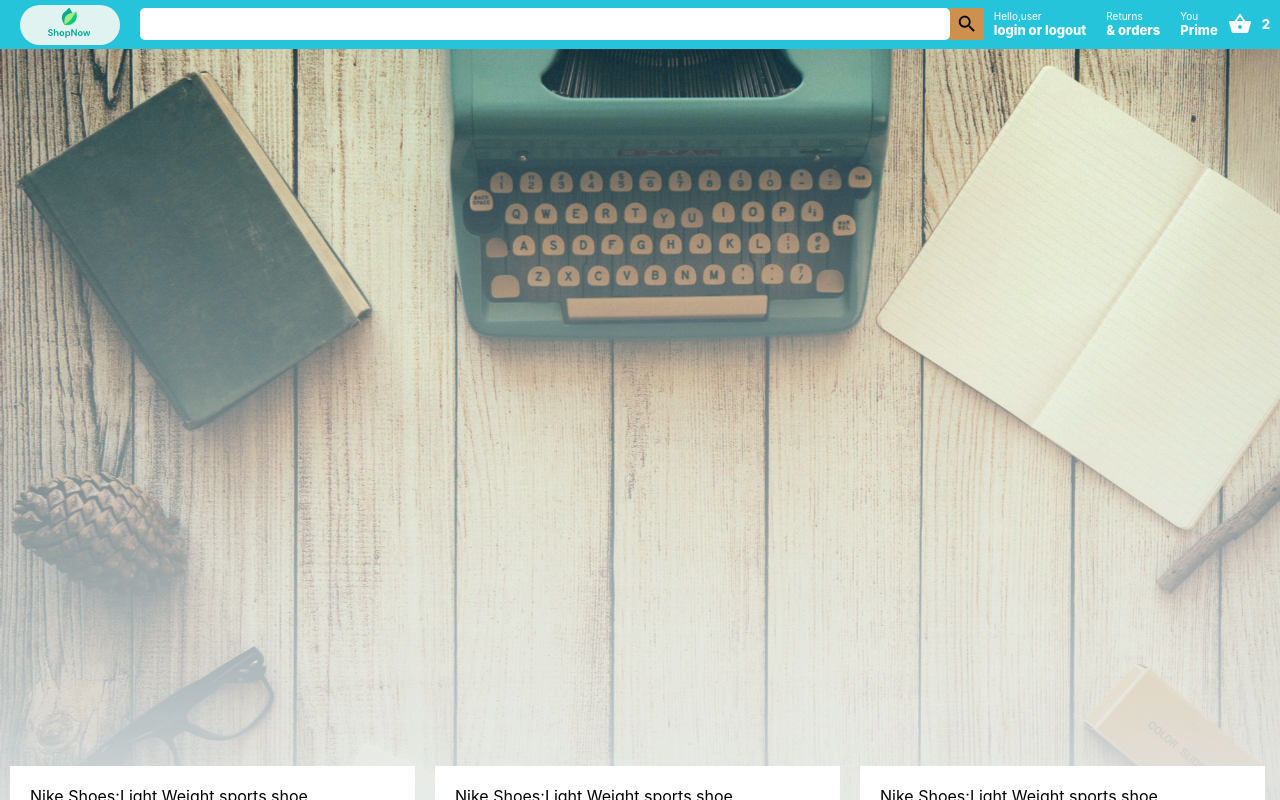
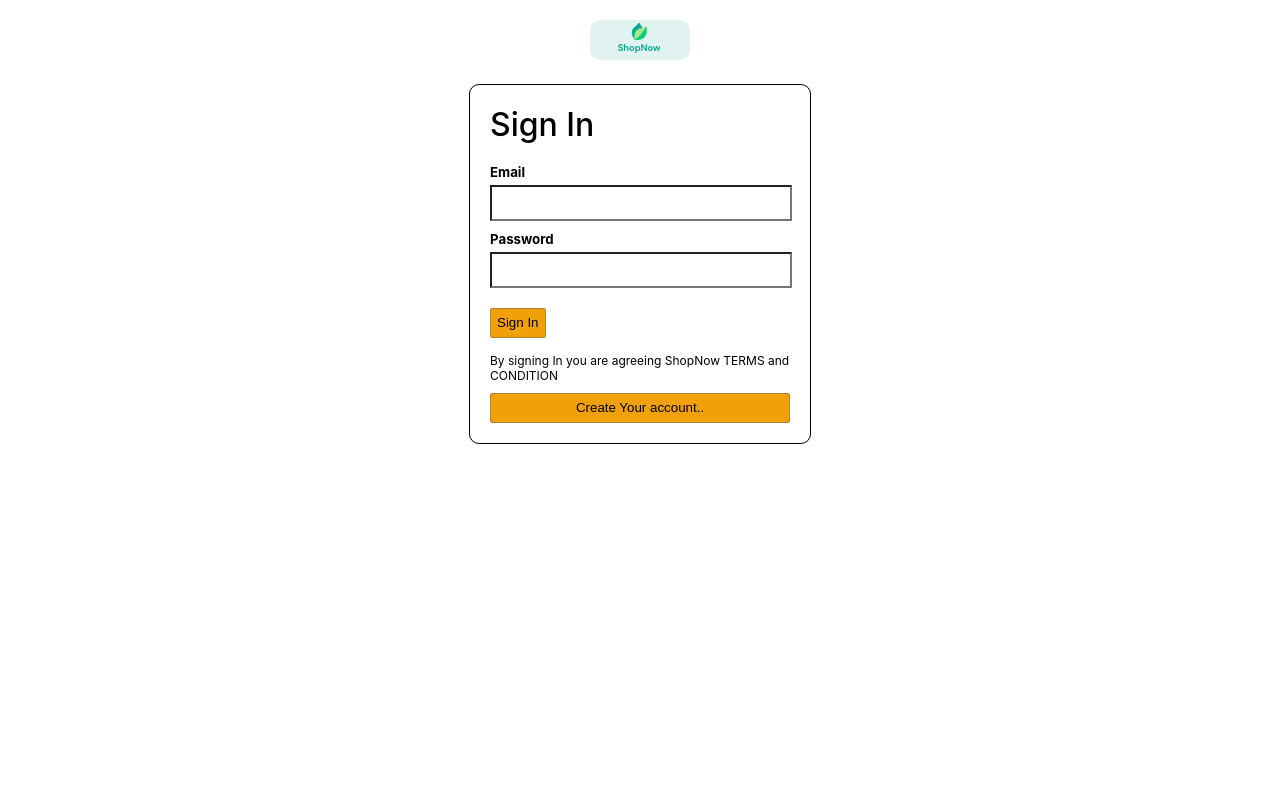
Before and after one commit to tsering651/Tsering_Wangchu_Hackdays-Sellular, a React (Create React App) app: page / in a window 1280 px wide. Shown: the top 800 px of the page. Built offline with nearby package versions, Linux system fonts and the light colour scheme.

Commit message:
working with adding functionality to the user acctions

```diff
--- a/src/App.js
+++ b/src/App.js
@@ -12,8 +12,8 @@
         <Routes>
           <Route path="/checkout" element={<CheckOut />}/>
 
-          <Route path="/login" element={ <Login />}/>
-          <Route path="/" element={ <Home />}/>
+          <Route path="/home" element={ <Home />}/>
+          <Route path="/" element={ <Login />}/>
 
 
        </Routes>
--- a/src/Components/Header.jsx
+++ b/src/Components/Header.jsx
@@ -15,21 +15,21 @@
         <SearchIcon className="headerSearchIcon" />
       </div>
       <div className="headerNav">
-      <Link to="/login" className="headerLink">
+      <Link to="/" className="headerLink">
         <div className="headerOption">
           <span className="headerOptionLineOne">Hello,user</span>
           <span className="headerOptionLineTwo">login or logout</span>
         </div>
       </Link>
 
-      <Link to="/" className="headerLink">
+      <Link to="/home" className="headerLink">
         <div className="headerOption">
           <span className="headerOptionLineOne">Returns</span>
           <span className="headerOptionLineTwo">& orders</span>
         </div>
       </Link>
 
-      <Link to="/" className="headerLink">
+      <Link to="/home" className="headerLink">
         <div className="headerOption">
           <span className="headerOptionLineOne">You</span>
           <span className="headerOptionLineTwo">Prime</span>
--- a/src/Components/Login.jsx
+++ b/src/Components/Login.jsx
@@ -15,7 +15,9 @@
                 <input type="email"/>
                 <h5>Password</h5>
                 <input type="password"/><br/>
+                <Link to="/home">
                 <button type="submit" className='signInButton'>Sign In</button>
+                </Link>
             </form>
             <p>By signing In you are agreeing ShopNow TERMS and CONDITION</p>
              <button type="submit" className='signUpButton'>Create Your account..</button>
```
